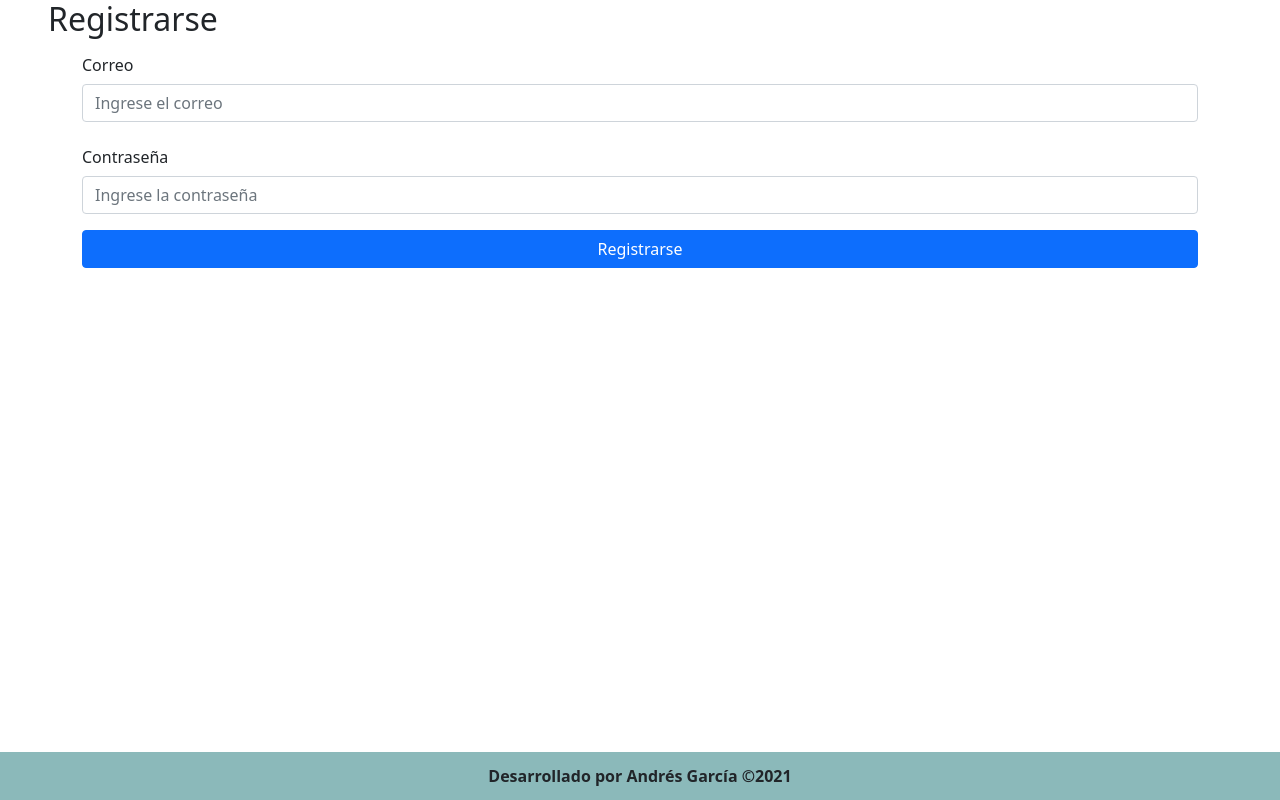
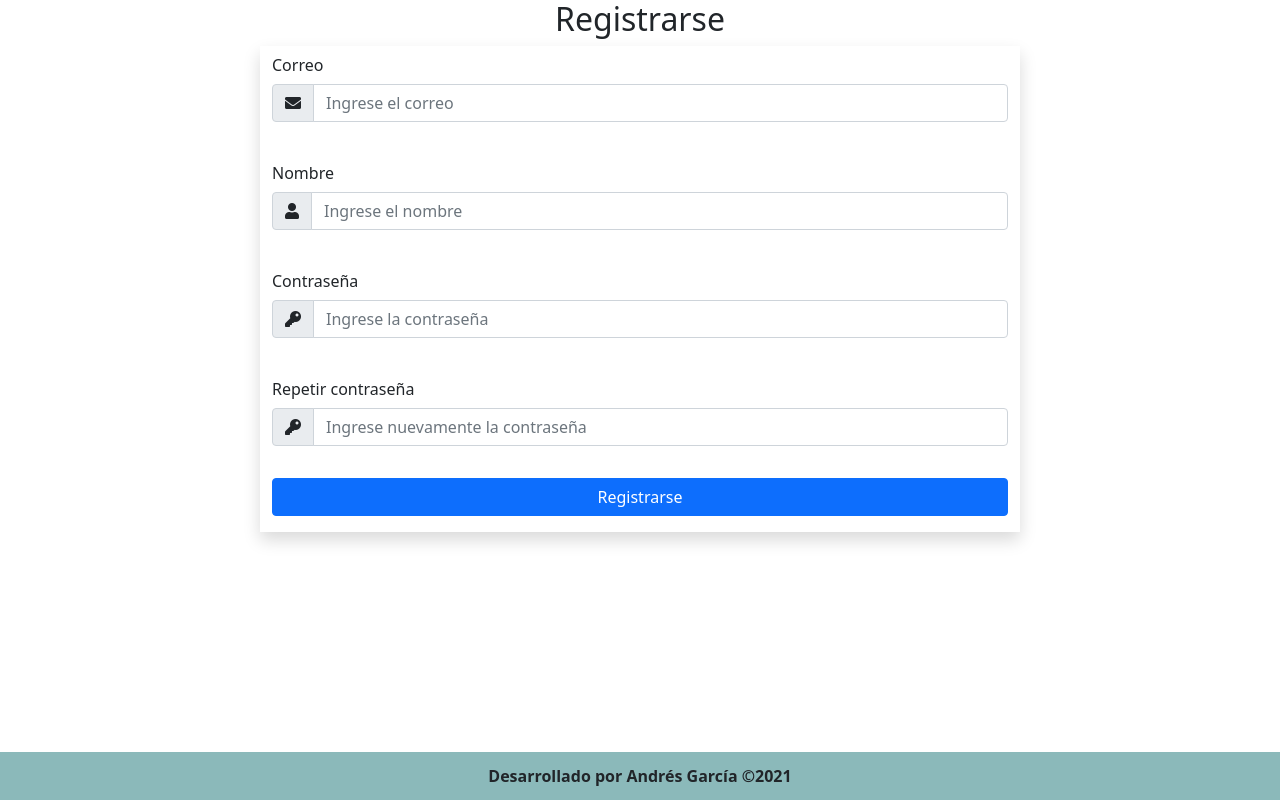
Before and after one commit to andres-unadista/app_list_clients, a PHP site: template views/pages/register.php in a window 1280 px wide. Run offline with PHP 8.4, Linux system fonts and the light colour scheme; the template is opened without the code that fills it, so the values that code supplies are empty; some libraries are stand-ins or nearby versions.

Commit message:
feat methods were added

```diff
--- a/views/assets/header.php
+++ b/views/assets/header.php
@@ -29,6 +29,7 @@
             font-weight: bold;
             text-align: center!important;
         }
+
     </style>
     <!-- fontawesome -->
     <link rel="stylesheet" href="https://use.fontawesome.com/releases/v5.1.1/css/all.css" integrity="sha384-O8whS3fhG2OnA5Kas0Y9l3cfpmYjapjI0E4theH4iuMD+pLhbf6JI0jIMfYcK3yZ" crossorigin="anonymous">
--- a/views/pages/register.php
+++ b/views/pages/register.php
@@ -1,19 +1,44 @@
 <main>
   <section class="px-5">
-    <h2>Registrarse</h2>
+    <h2 class="text-center">Registrarse</h2>
     <article>
       <div class="container">
-        <form>
+        <form class="row" method="POST">
+          <div class="col-md-8 mx-auto shadow">
             <div class="mb-3 row">
               <label for="email" class="col-sm-12 col-form-label">Correo</label>
               <div class="col-sm-12">
+                <div class="input-group mb-3">
+                  <span class="input-group-text"><i class="fas fa-envelope    "></i></span>
                   <input type="email" class="form-control" name="email" id="email" placeholder="Ingrese el correo">
+                </div>
+              </div>
+            </div>
+            <div class="mb-3 row">
+              <label for="text" class="col-sm-12 col-form-label">Nombre</label>
+              <div class="col-sm-12">
+                <div class="input-group mb-3">
+                  <span class="input-group-text"><i class="fas fa-user    "></i></span>
+                  <input type="text" class="form-control" name="name" id="name" placeholder="Ingrese el nombre">
+                </div>
               </div>
             </div>
             <div class="mb-3 row">
               <label for="pass" class="col-sm-12 col-form-label">Contraseña</label>
               <div class="col-sm-12">
+                <div class="input-group mb-3">
+                  <span class="input-group-text"><i class="fas fa-key    "></i></span>
                   <input type="password" class="form-control" name="pass" id="pass" placeholder="Ingrese la contraseña">
+                </div>
+              </div>
+            </div>
+            <div class="mb-3 row">
+              <label for="repeat_pass" class="col-sm-12 col-form-label">Repetir contraseña</label>
+              <div class="col-sm-12">
+                <div class="input-group mb-3">
+                  <span class="input-group-text"><i class="fas fa-key    "></i></span>
+                  <input type="password" class="form-control" name="repeat_pass" id="repeat_pass" placeholder="Ingrese nuevamente la contraseña">
+                </div>
               </div>
             </div>
             <div class="mb-3 row">
@@ -23,8 +48,16 @@
                 </div>
               </div>
             </div>
+          </div>
         </form>
       </div>
     </article>
   </section>
 </main>
+
+<?php
+if (!empty($_POST)) {
+  $clientObj = new ClientController();
+  $clientObj->registerUser();
+}
+?>
```
Also changed, not shown: controllers/client.controller.php (+10 -0 lines), views/assets/menu.php (+9 -3 lines), views/pages/login.php (+16 -7 lines). Lines whose indentation alone changed are shown as unchanged.
